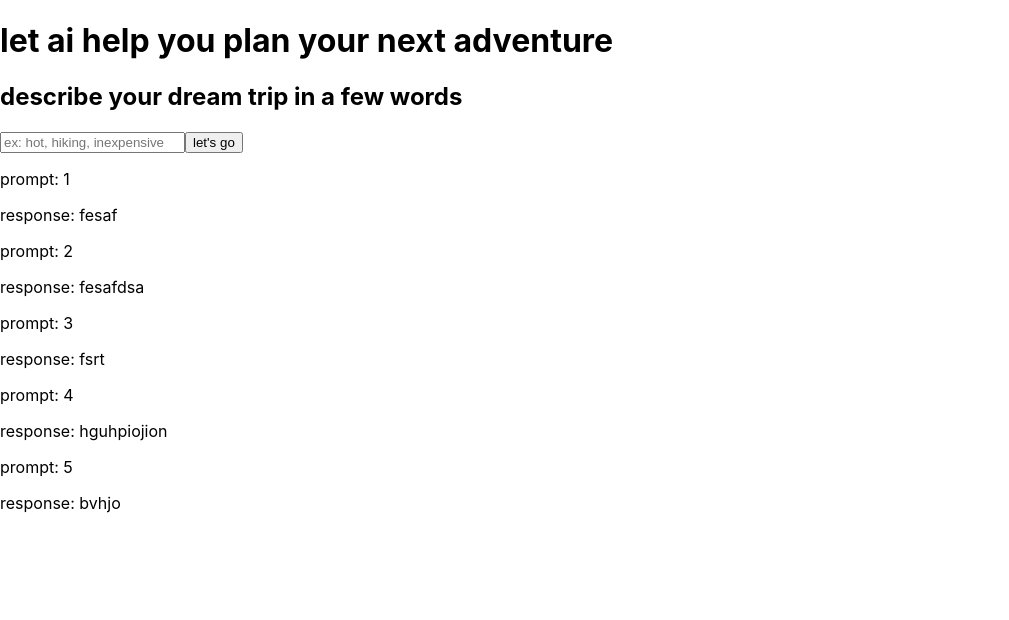
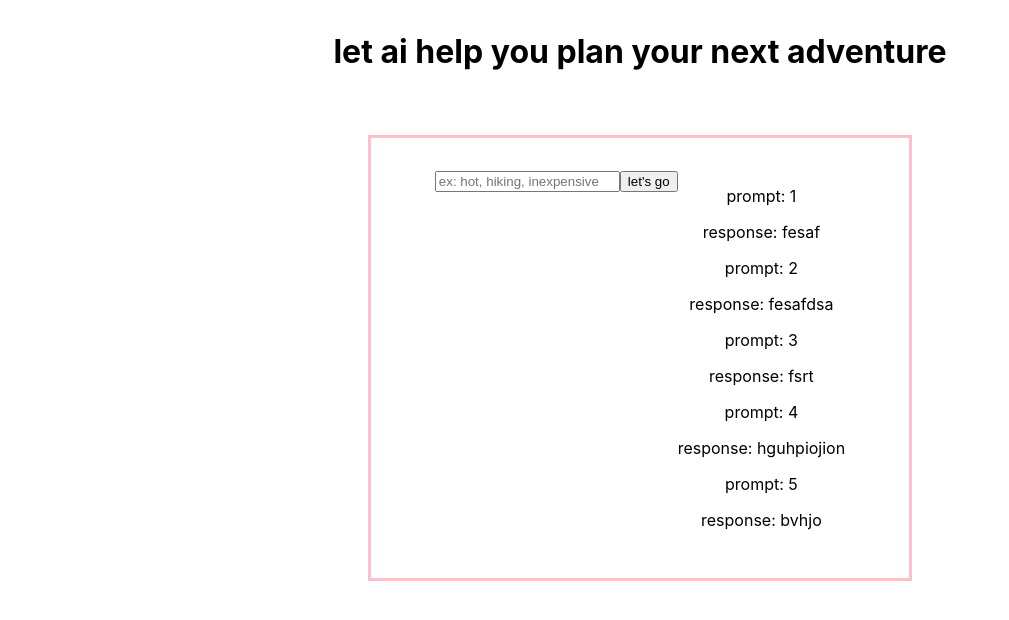
Before and after one commit to whiteheadol/shopify-completions, a React (Create React App) app: page / in a window 1280 px wide. Shown: the top 620 px of the page, without its empty margins (0-1009 px from the left). Built offline with nearby package versions, Linux system fonts and the light colour scheme.

Commit message:
Add basic flexbox structure to app

```diff
--- a/src/App.css
+++ b/src/App.css
@@ -1,3 +1,22 @@
+.App {
+  display: flex;
+  flex-direction: column;
+  text-align: center;
+  justify-content: center;
+  align-items: center;
+}
+
+.sub-components {
+  display: flex;
+  border: 3px solid pink;
+  padding: 2em 4em 2em 4em;
+}
+
+h1 {
+  margin-bottom: 2em;
+  margin-top: 1em;
+}
+
 /* .App {
   text-align: center;
 }
--- a/src/App.js
+++ b/src/App.js
@@ -26,7 +26,6 @@ class App extends Component {
         <h1>let ai help you plan your next adventure</h1>
         <div className="sub-components">
           <div className="form-styling">
-            <h2>describe your dream trip in a few words</h2>
             <Form />
           </div>
           <IdeasContainer ideas={this.state.ideas} />
```
